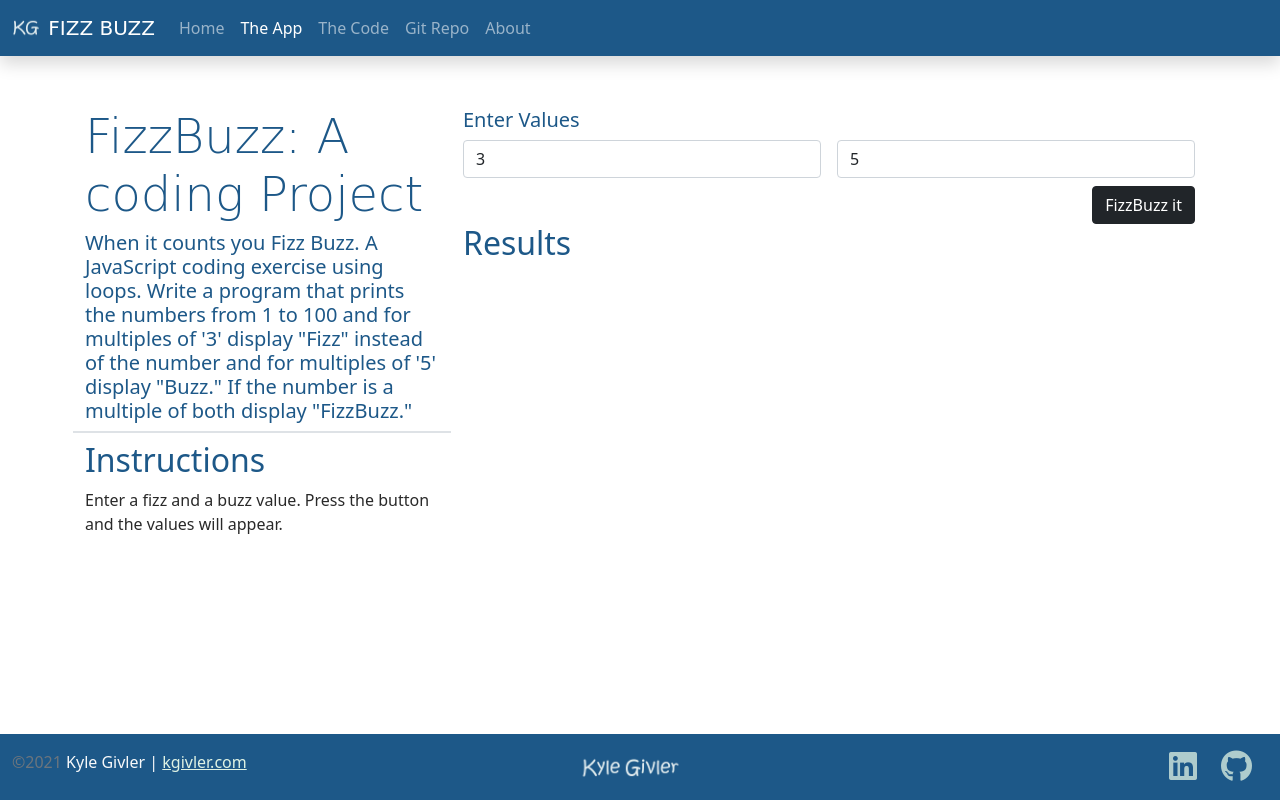
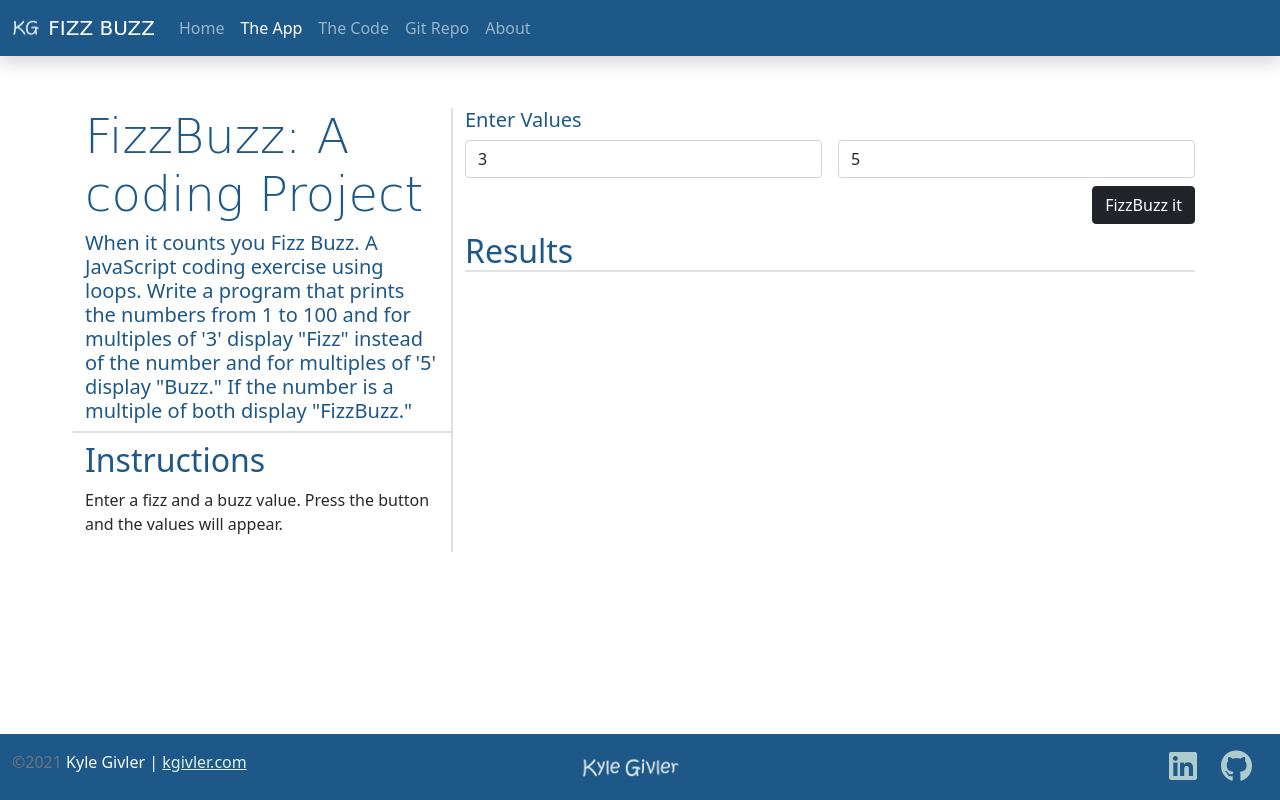
Before and after one commit to JoyfulReaper/FizzBuzz, a plain HTML site: page app.html in a window 1280 px wide. Drawn offline with nearby package versions, Linux system fonts and the light colour scheme; a web font is replaced by a local one.

Commit message:
Add the table

```diff
--- a/app.html
+++ b/app.html
@@ -77,7 +77,7 @@
                         </p>
                     </div>
                 </div>
-                <div class="col-lg-8 col">
+                <div class="col-lg-8 col border-start border-2">
                     <h5>Enter Values</h5>
                     <form class="row gy-2 gx-3">
                         <div class="col">
@@ -90,9 +90,17 @@
                             <button id="btnSubmit" type="button" class="btn btn-dark btn-large">FizzBuzz it</button>
                         </div>
                     </form>
+                    <div class="row">
+                        <div class="col-12">
+                            <h2 class="mt-2 border-bottom border-2">Results</h2>
+                            <div class="table-responsive">
+                                <table class="table table-striped table-sm">
+                                    <tbody id="results">
 
-                    <div class="col-12">
-                        <h2>Results</h2>
+                                    </tbody>
+                                </table>
+                            </div>
+                        </div>
                     </div>
                 </div>
             </div>
```
